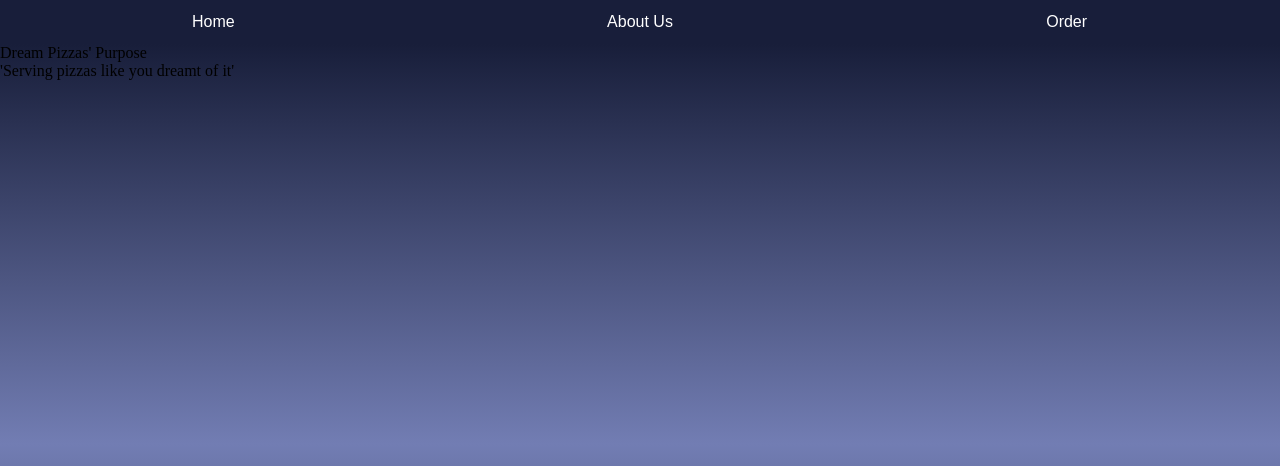
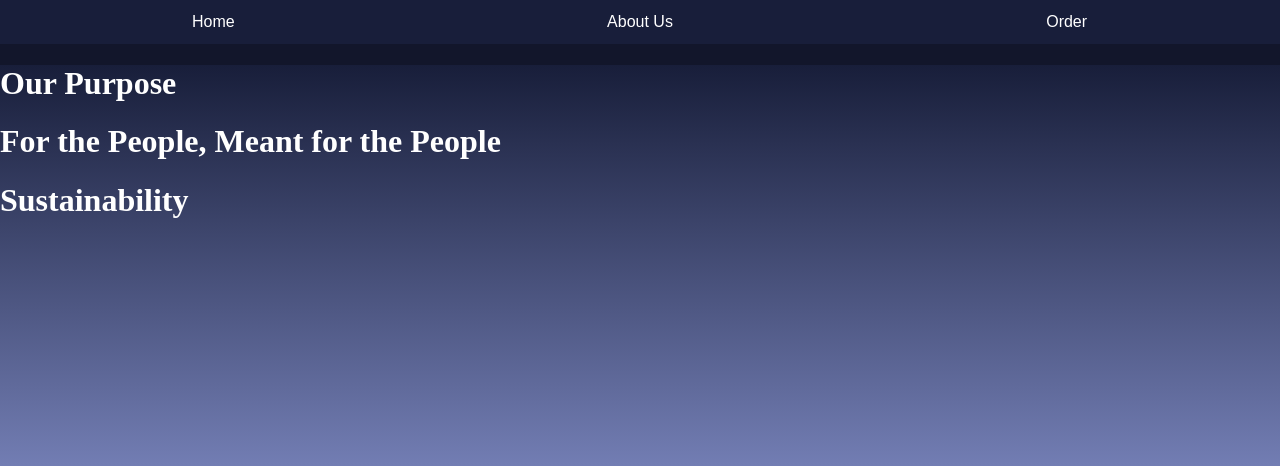
Before and after one commit to st25209-lgtm/CSC2-AS91896-AS91897, a Flask app: page /about in a window 1280 px wide. Shown: the top 466 px of the page. Run offline with Flask 3, Linux system fonts and the light colour scheme; some web fonts are replaced.

Commit message:
Reworked the headings for About Us page

```diff
--- a/templates/about.html
+++ b/templates/about.html
@@ -6,10 +6,9 @@
 <!DOCTYPE html>
 <html>
     <div class="about-us-block aub-first">
-        <p class="aub-heading">Dream Pizzas' Purpose</p>
-        <div class="aub-box-description">
-            <p class="aub-description motto">'Serving pizzas like you dreamt of it'</p>
-        </div>
+        <h1 class="aub-heading">Our Purpose</h1>
+        <h1 class="aub-heading">For the People, Meant for the People</h1>
+        <h1 class="aub-heading">Sustainability</h1>
     </div>
     <div class="about-us-block aub-second"></div>
     <div class="about-us-block aub-third"></div>
```
